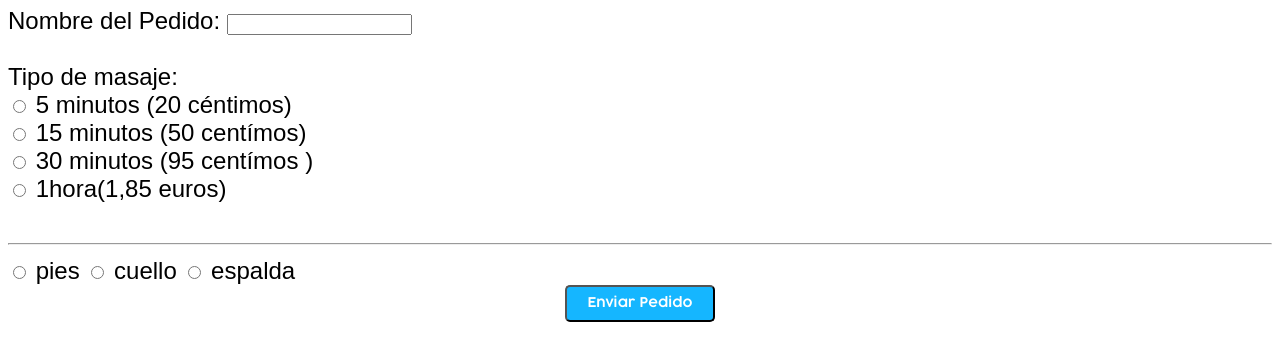
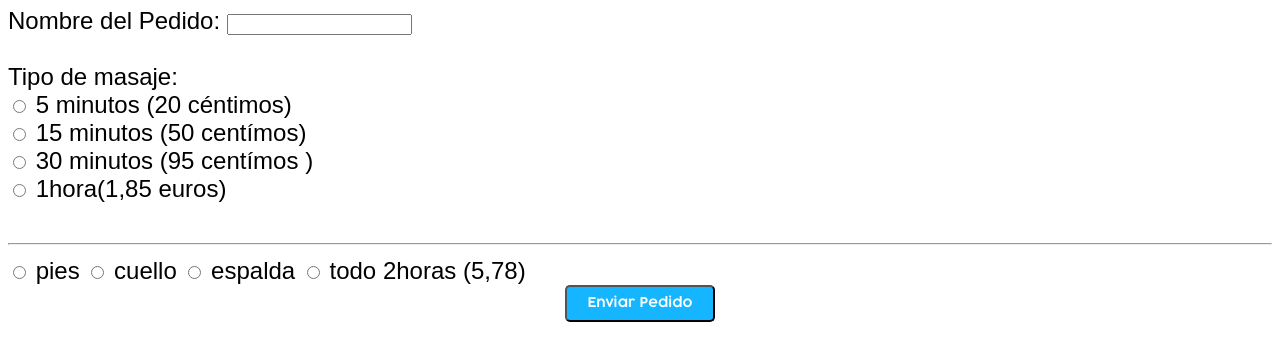
Before and after one commit to Shlac/Oli, a plain HTML site: page form.html in a window 1280 px wide. Shown: the part 212-572 px from the top of the page. Drawn offline with Linux system fonts and the light colour scheme.

Commit message:
Update form.html

```diff
--- a/form.html
+++ b/form.html
@@ -42,7 +42,10 @@
       <input type="radio" name="zona" value="espalda">
       espalda
     </label>
-
+<label>
+      <input type="radio" name="zona" value="todo">
+      todo 2horas (5,78)
+</label>
     <input type="submit" value="Enviar Pedido" id="ev">
   </form>
 </body>
```
